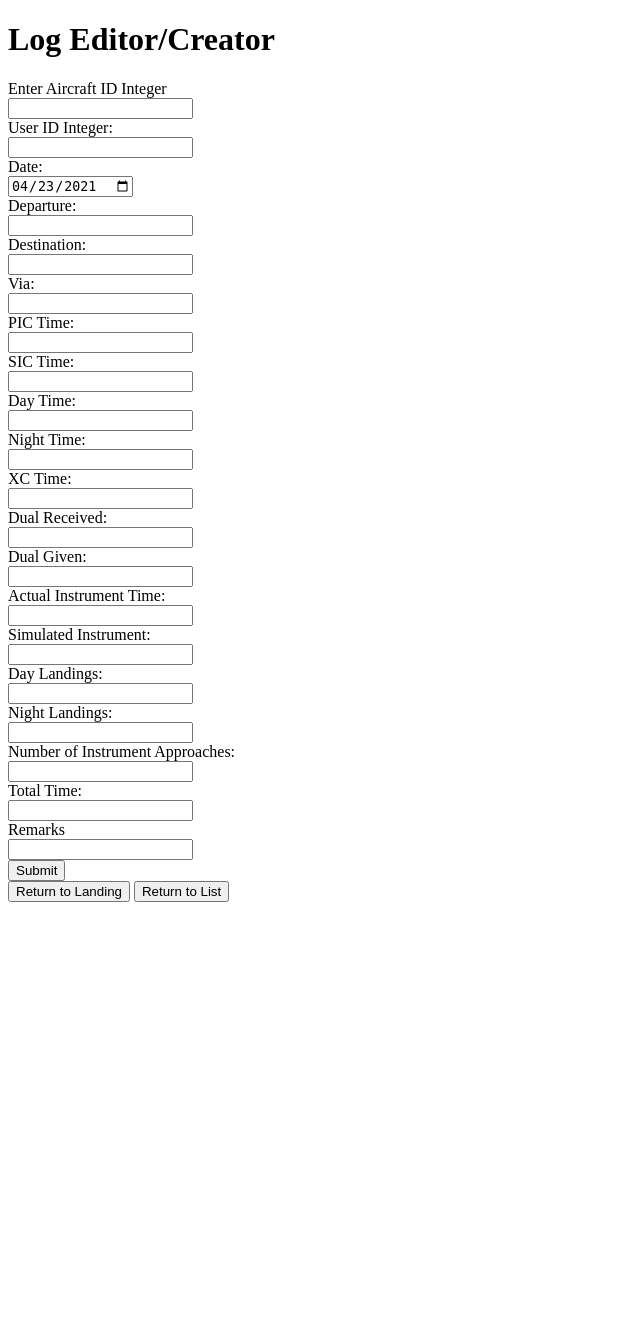
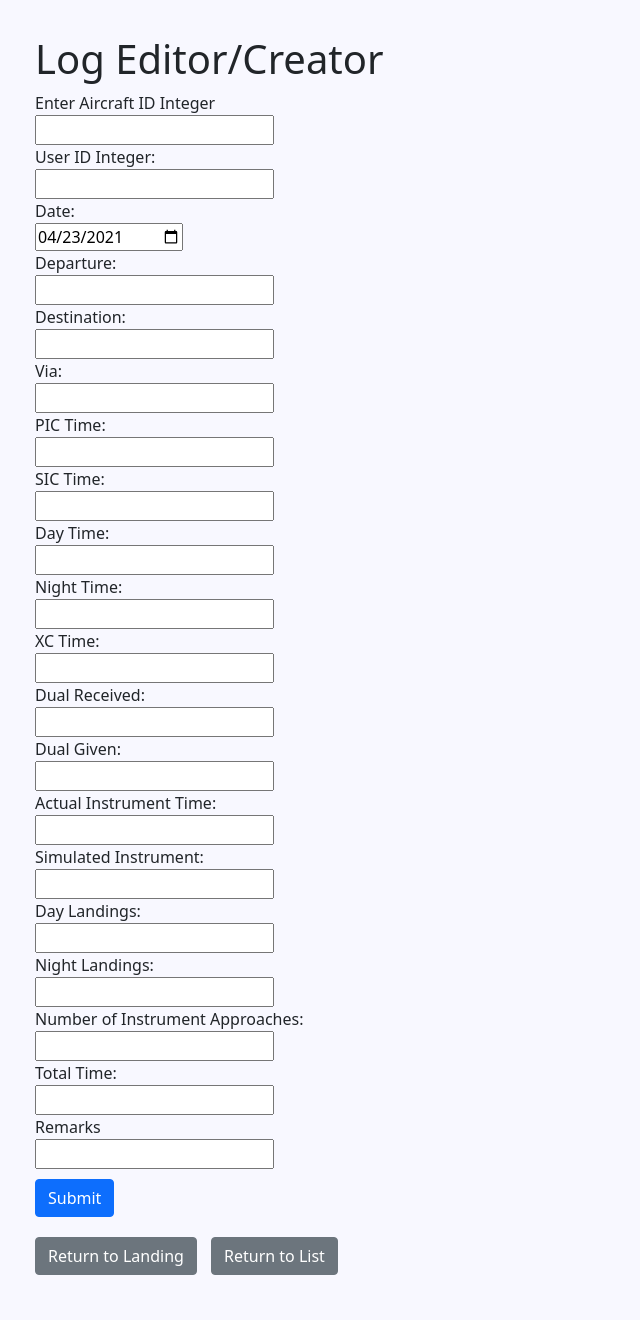
Before and after one commit to ChiliPaneer/flaskProject3200, a Flask app: page /create/log in a window 1280 px wide. Shown: the whole page, without its empty margins (0-640 px from the left). Before the commit the page ends 902 px from the top, so only its background shows below. Run offline with Flask 2, Linux system fonts and the light colour scheme.

Commit message:
more buttons and generl styling

```diff
--- a/flaskr/static/main.css
+++ b/flaskr/static/main.css
@@ -1,3 +1,33 @@
-body {
+html {
+    background-color: ghostwhite !important;
+    padding: 5px;
 
 }
+
+h1 {
+    text-transform: capitalize;
+}
+
+body {
+    background-color: ghostwhite !important;
+    padding: 30px;
+
+}
+
+button {
+    margin: 10px 10px 10px auto !important;
+    max-width: 240px;
+
+}
+
+.landing-box {
+    display: flex;
+    flex-direction: column;
+    margin-right:auto;
+    margin-left:auto;
+}
+
+.input-submit {
+    margin: 10px 10px 10px auto !important;
+
+}
--- a/flaskr/templates/list.html
+++ b/flaskr/templates/list.html
@@ -5,7 +5,7 @@
 <html lang="en">
 <head>
     <meta charset="UTF-8">
-    <title>Title</title>
+    <title>{{ string }}</title>
     <style>
         table, th, td {
             border: 1px solid black;
@@ -29,14 +29,14 @@
 <h1>{{ string }}</h1>
 
 <button class="btn btn-primary" onclick = "window.location.href= '/create/{{ string }}'" type="button" name = "create">Create New {{ string }}</button>
-<button onclick="window.location.href = '/'" type = "button" name = "home">Return to Landing</button>
+<button  class="btn btn-primary" onclick="window.location.href = '/'" type = "button" name = "home">Return to Landing</button>
 
 <h3>Click on an entry in the table to edit the entry</h3>
 
 
 
 
-<table style = "width:100%">
+<table style = "width:50%" class="table table-striped">
     <tr> {# Head of the table #}
         {% for item in data[0] %}
             <th>{{ item }}</th>
--- a/flaskr/templates/log_edit.html
+++ b/flaskr/templates/log_edit.html
@@ -1,4 +1,8 @@
 <!DOCTYPE html>
+<link rel="stylesheet" href="{{ url_for('static', filename='main.css') }}">
+<link href="https://cdn.jsdelivr.net/npm/bootstrap@5.0.0-beta3/dist/css/bootstrap.min.css" rel="stylesheet" integrity="sha384-eOJMYsd53ii+scO/bJGFsiCZc+5NDVN2yr8+0RDqr0Ql0h+rP48ckxlpbzKgwra6" crossorigin="anonymous">
+<script src="https://cdn.jsdelivr.net/npm/bootstrap@5.0.0-beta3/dist/js/bootstrap.bundle.min.js" integrity="sha384-JEW9xMcG8R+pH31jmWH6WWP0WintQrMb4s7ZOdauHnUtxwoG2vI5DkLtS3qm9Ekf" crossorigin="anonymous"></script>
+
 <html lang="en">
 <head>
   <meta charset="UTF-8">
@@ -80,18 +84,18 @@
 
 
 
-  <input type="submit" value = "Submit">
+  <input class="btn btn-primary input-submit" type="submit" value = "Submit">
 
 </form>
 
 {% if id is defined %}
-    <button onclick = "window.location.href= '/delete/log/{{ id }}'" type="button" name = "delete">Delete</button>
+    <button  class="btn btn-danger" onclick = "window.location.href= '/delete/log/{{ id }}'" type="button" name = "delete">Delete</button>
 {% endif %}
-<button onclick="window.location.href = '/'" type = "button" name = "home">Return to Landing</button>
-<button onclick="window.location.href = '/list/log'" type = "button" name = "loglist">Return to List</button>
+<button  class="btn btn-secondary" onclick="window.location.href = '/'" type = "button" name = "home">Return to Landing</button>
+<button  class="btn btn-secondary" onclick="window.location.href = '/list/log'" type = "button" name = "loglist">Return to List</button>
 {% if id is defined %}
-    <button onclick = "window.location.href= '/create/user/{{ user_id }}'" type="button" name = "delete">Update User</button>
-    <button onclick = "window.location.href= '/create/aircraft/{{ aircraft_id }}'" type="button" name = "delete">Update Aircraft</button>
+    <button  class="btn btn-success" onclick = "window.location.href= '/create/user/{{ user_id }}'" type="button" name = "delete">Update User</button>
+    <button  class="btn btn-success" onclick = "window.location.href= '/create/aircraft/{{ aircraft_id }}'" type="button" name = "delete">Update Aircraft</button>
 {% endif %}
 
 </body>
```
Also changed, not shown: flaskr/templates/aircraft_edit.html (+8 -4 lines), flaskr/templates/landing.html (+10 -5 lines), flaskr/templates/ratings_edit.html (+7 -4 lines), flaskr/templates/user_edit.html (+8 -5 lines).
